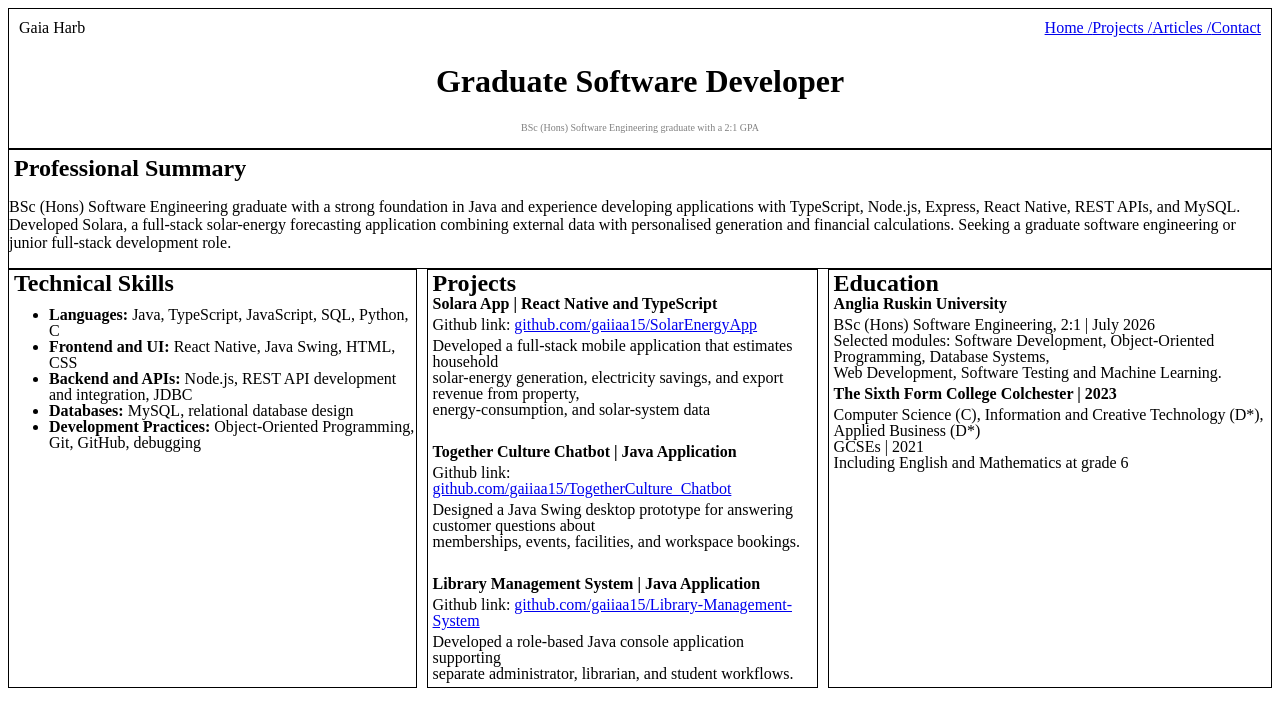
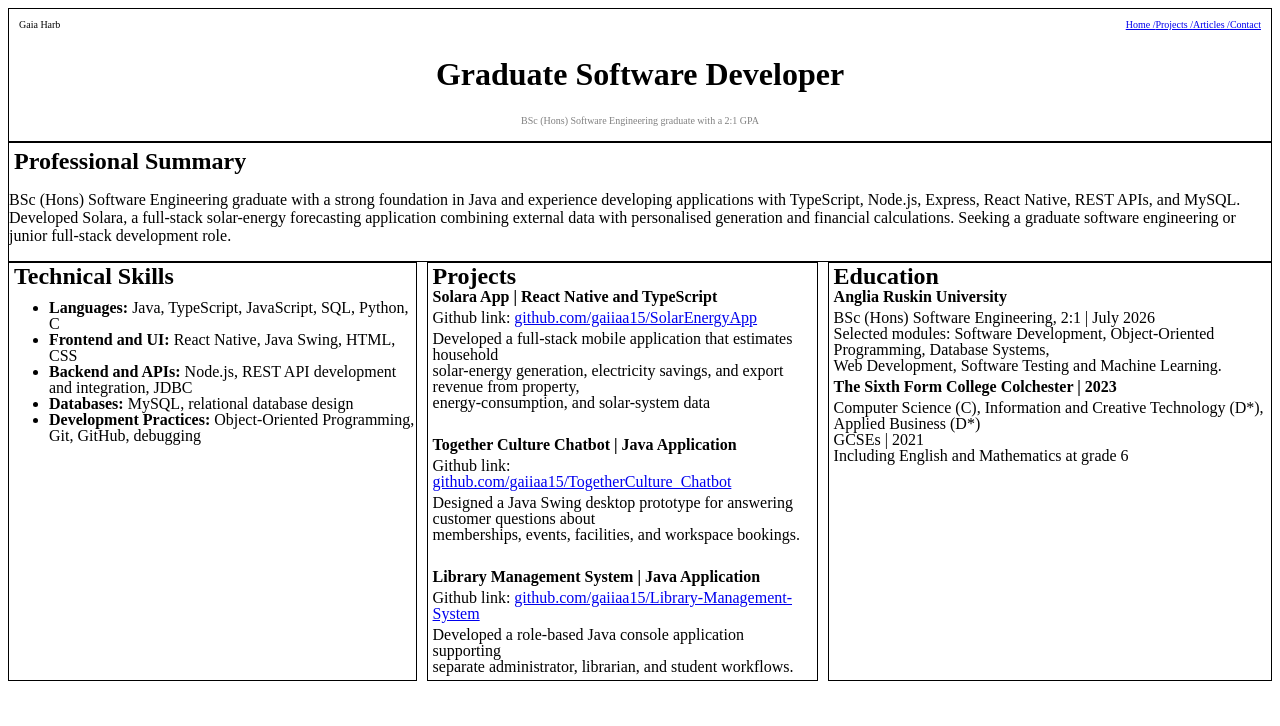
Before and after one commit to gaiiaa15/css-portfolio, a plain HTML site: page index.html in a window 1280 px wide. Drawn offline with Linux system fonts and the light colour scheme.

Commit message:
fixed some error

```diff
--- a/index.html
+++ b/index.html
@@ -2,7 +2,7 @@
 <html lang="en">
     <head>
         <meta charset="UTF-8">
-        <meta name="viewport" content="width=device-width, initial scale=1.0">
+        <meta name="viewport" content="width=device-width, initial-scale=1.0">
         <link rel="stylesheet" href="style.css">
 
         <!-- SEO meta tags  -->
--- a/style.css
+++ b/style.css
@@ -9,7 +9,7 @@
     display :flex;
     flex-direction:row;
     justify-content :space-between;
-    font-size: 10x;
+    font-size: 10px;
 
 
  }
```
